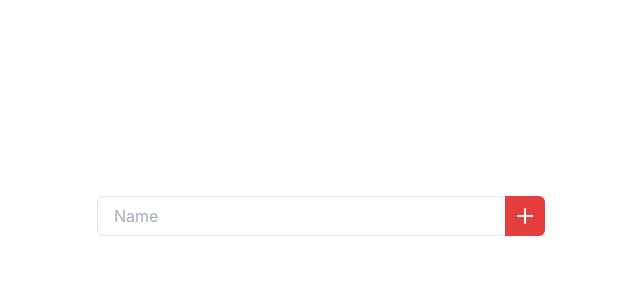
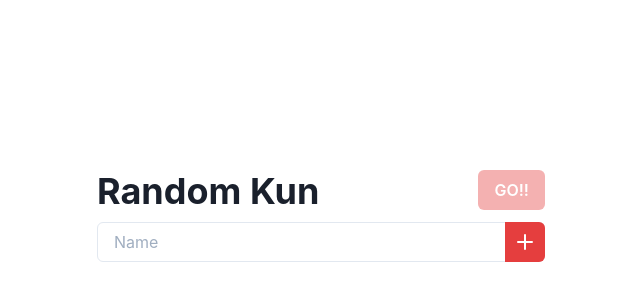
Before and after one commit to henteko/random_kun, a React (Create React App) app: page / in a window 1280 px wide. Shown: the part 176-476 px from the top of the page, without its empty margins (319-959 px from the left). Built offline with nearby package versions, Linux system fonts and the light colour scheme.

Commit message:
randomまでできた

```diff
--- a/src/App.tsx
+++ b/src/App.tsx
@@ -1,5 +1,5 @@
 import * as React from "react";
-import { Stack, Center, Spacer } from "@chakra-ui/react";
+import {Stack, Center, Spacer, Heading, Flex, Button} from "@chakra-ui/react";
 import { ThemeProvider } from "./views/themeProvider";
 import { NameInput } from "./views/NameInput/nameInput";
 import { useState } from "react";
@@ -7,11 +7,19 @@ import { NameRow } from "./views/NameRow/nameRow";
 
 export const App = () => {
   const [nameList, setNameList] = useState<string[]>([]);
+  const [selectName, setSelectName] = useState<string | undefined>(undefined);
 
   return (
     <ThemeProvider>
       <Center height="100vh">
         <Stack minWidth="md">
+          <Flex>
+            <Heading as="h1" fontSize='4xl'>Random Kun</Heading>
+            <Spacer />
+            <Button isDisabled={nameList.length < 1} onClick={() => {
+              setSelectName(nameList[Math.floor(Math.random() * nameList.length)]);
+            }}>GO!!</Button>
+          </Flex>
           <NameInput
             onAdd={(name) => {
               setNameList([name, ...nameList]);
```
